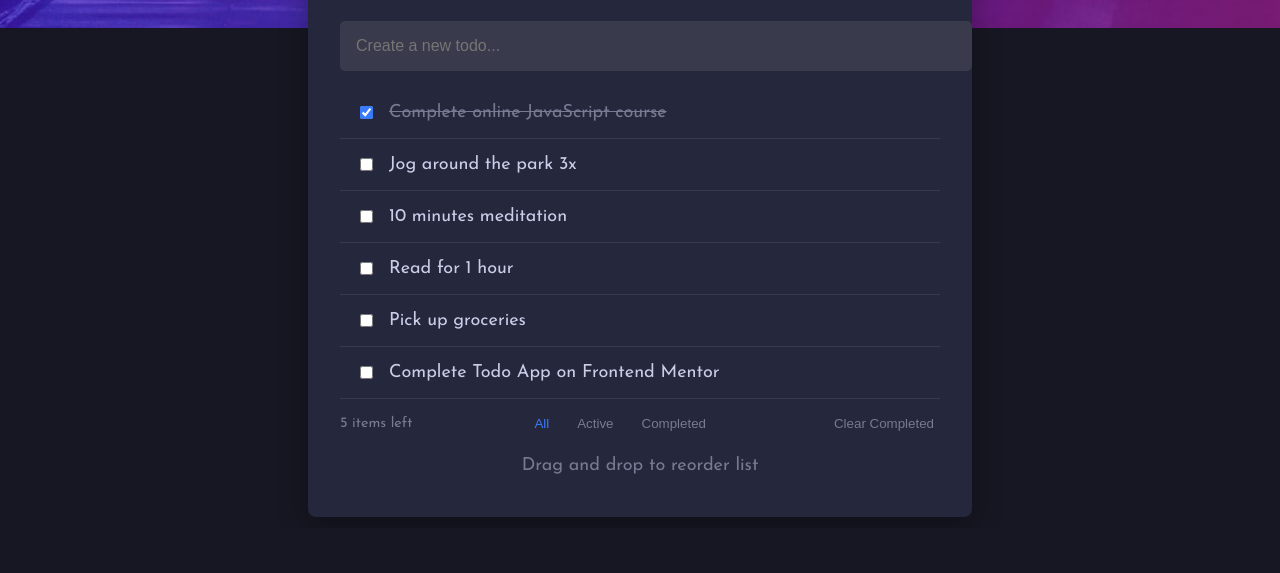
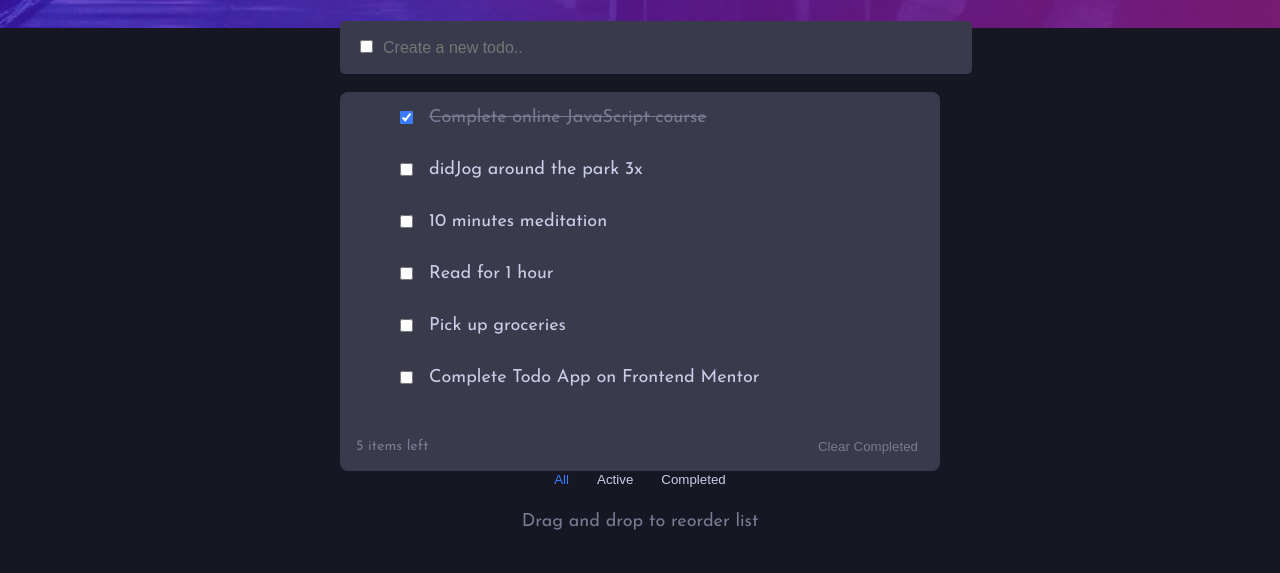
Before and after one commit to Ranj0z/todo-app-main, a plain HTML site: page index.html in a window 1280 px wide. Shown: the part 272-845 px from the top of the page. Before the commit the page ends 800 px from the top, so only its background shows below. Drawn offline with Linux system fonts and the light colour scheme.

Commit message:
Error made

```diff
--- a/index.html
+++ b/index.html
@@ -3,24 +3,42 @@
 <head>
   <meta charset="UTF-8" />
   <meta name="viewport" content="width=device-width, initial-scale=1.0" />
+
+  <link rel="icon" type="image/png" sizes="32x32" href="./images/favicon-32x32.png">
+  <script src="./script.js"></script>
+
   <title>Todo App</title>
   <link rel="stylesheet" href="styles.css" />
 </head>
+
 <body>
   <div class="background"></div>
   <main class="todo-container">
+
+    <!-- Header Row -->
     <div class="header-row">
       <h1 class="title">TODO</h1>
       <span class="theme-toggle" id="themeToggle">☀</span>
     </div>
-    <input type="text" id="new-todo" placeholder="Create a new todo..." />
+
+    <!-- Create a new To Do -->
+    <div class="create-new-todo">
+      <input type="checkbox" id="newTodo" name="newTodo">
+      <label for="newTodo">
+        <input type="text" id="newTodo" name="newTodo" placeholder="Create a new todo..">
+      </label>
+    </div>
+
+
+    <!-- To Do List -->
+     <div class = "main-todo">
       <ul id="todo-list">
         <li class="todo-item completed">
           <input type="checkbox" checked />
           <span>Complete online JavaScript course</span>
         </li>
         <li class="todo-item">
-        <input type="checkbox" />
+          <input type="checkbox" />did
           <span>Jog around the park 3x</span>
         </li>
         <li class="todo-item">
@@ -40,18 +58,24 @@
           <span>Complete Todo App on Frontend Mentor</span>
         </li>
       </ul>
+
+      <!-- Footer Row -->
       <div class="todo-footer">
         <span id="items-left">5 items left</span>
+        <button id="clear-completed">Clear Completed</button>
+      </div>
+    </div>
+
+    <!-- Filters -->
     <div class="filters">
         <button class="filter active">All</button>
         <button class="filter">Active</button>
         <button class="filter">Completed</button>
       </div>
-      <button id="clear-completed">Clear Completed</button>
-    </div>
+
     <p class="drag-info">Drag and drop to reorder list</p>
   </main>
 
-  <script src="script.js"></script>
+
 </body>
 </html>
--- a/styles.css
+++ b/styles.css
@@ -28,7 +28,7 @@ body {
   font-size: 18px;
   background-color: var(--bg);
   color: var(--text);
-  transition: background 0.3s, color 0.3s;
+  transition: background-color 0.3s, 0.3s ease;
 }
 
 .background {
@@ -45,10 +45,8 @@ body.light-mode .background {
 .todo-container {
   max-width: 600px;
   margin: -130px auto 0;
-  background: var(--todo-bg);
   border-radius: 8px;
   padding: 1.5rem 2rem;
-  box-shadow: 0 10px 30px rgba(0, 0, 0, 0.3);
 }
 
 .header-row {
@@ -66,10 +64,11 @@ body.light-mode .background {
 
 .theme-toggle {
   cursor: pointer;
-  font-size: 1.2rem;
+  font-size: 2rem;
+  transition: transform 0.3s ease;
 }
 
-#new-todo {
+.create-new-todo {
   width: 100%;
   padding: 1rem;
   border: none;
@@ -77,14 +76,23 @@ body.light-mode .background {
   background-color: var(--input-bg);
   color: var(--text);
   font-size: 1rem;
-  margin-bottom: 1rem;
 }
 
-ul#todo-list {
+#newTodo {
+  border: none;
+  border-radius: 5px;
+  background-color: var(--input-bg);
+  color: var(--text);
+  font-size: 1rem;
+}
+
+.main-todo {
   list-style: none;
-  padding: 0;
-  margin: 0 0 1rem;
+  padding: 01 rem;
+  border-radius: 8px;
+  background-color: var(--input-bg);
 }
+
 
 .todo-item {
   display: flex;
@@ -105,6 +113,8 @@ ul#todo-list {
 
 .todo-footer {
   display: flex;
+  padding: 1rem;
+  border-radius: 8px;
   justify-content: space-between;
   align-items: center;
   font-size: 0.9rem;
@@ -116,7 +126,9 @@ ul#todo-list {
 .filters {
   display: flex;
   gap: 1rem;
+  justify-content: center;
 }
+
 
 .filter {
   background: none;
```
Lines whose indentation alone changed are shown as unchanged.
